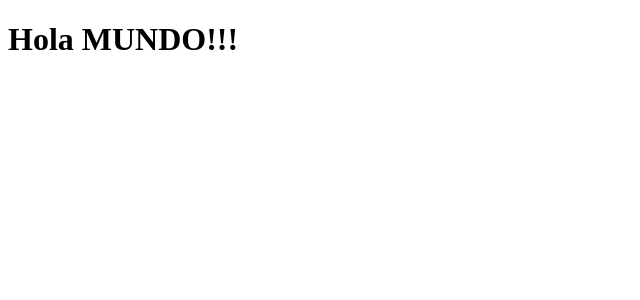
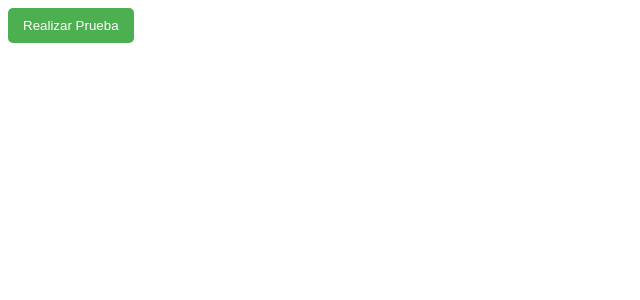
Before and after one commit to Miyagito/prueba_test_react_app, a React (Create React App) app: page / in a window 1280 px wide. Shown: the top 300 px of the page, without its empty margins (0-640 px from the left). Built offline with nearby package versions, Linux system fonts and the light colour scheme.

Commit message:
boton reutilizable agregado

```diff
--- a/src/App.tsx
+++ b/src/App.tsx
@@ -1,7 +1,16 @@
+import React from 'react';
+import { Button } from './components/common/Button';
+
 const App = () => {
   return (
     <div className="App">
-      <h1>Hola MUNDO!!!</h1>
+      <Button
+        onClick={function (): void {
+          throw new Error('Function not implemented.');
+        }}
+      >
+        Realizar Prueba
+      </Button>
     </div>
   );
 };
--- /dev/null
+++ b/src/components/common/Button/Button.module.scss
@@ -0,0 +1,12 @@
+.button {
+  padding: 10px 15px;
+  border-radius: 5px;
+  cursor: pointer;
+  border: none;
+  background-color: #4caf50;
+  color: white;
+
+  &:hover {
+    background-color: #45a049;
+  }
+}
--- /dev/null
+++ b/src/components/common/Button/Button.tsx
@@ -0,0 +1,38 @@
+import React, { FC } from 'react';
+import styles from './Button.module.scss';
+
+type ButtonProps = {
+  children: React.ReactNode;
+  onClick: () => void;
+  className?: string;
+  inlineStyle?: React.CSSProperties;
+};
+
+const Button: FC<ButtonProps> = ({
+  children,
+  onClick,
+  className,
+  inlineStyle
+}) => {
+  const combinedStyle = {
+    ...styles,
+    ...inlineStyle
+  };
+
+  return (
+    <button
+      onClick={onClick}
+      className={className || styles.button}
+      style={combinedStyle}
+    >
+      {children}
+    </button>
+  );
+};
+
+Button.defaultProps = {
+  className: '',
+  inlineStyle: {}
+};
+
+export default Button;
--- /dev/null
+++ b/src/components/common/Button/index.ts
@@ -0,0 +1 @@
+export { default as Button } from './Button';
```
Also changed, not shown: 2 other files (tests, documents, lock files or other folders).
